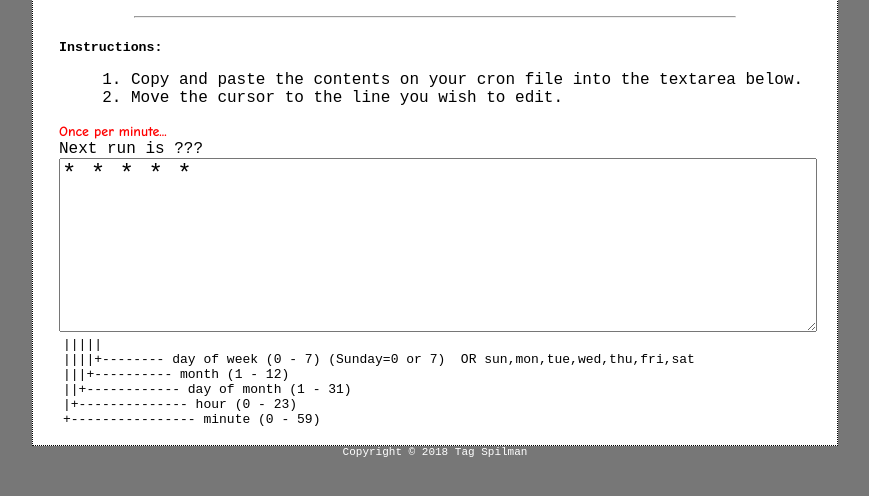
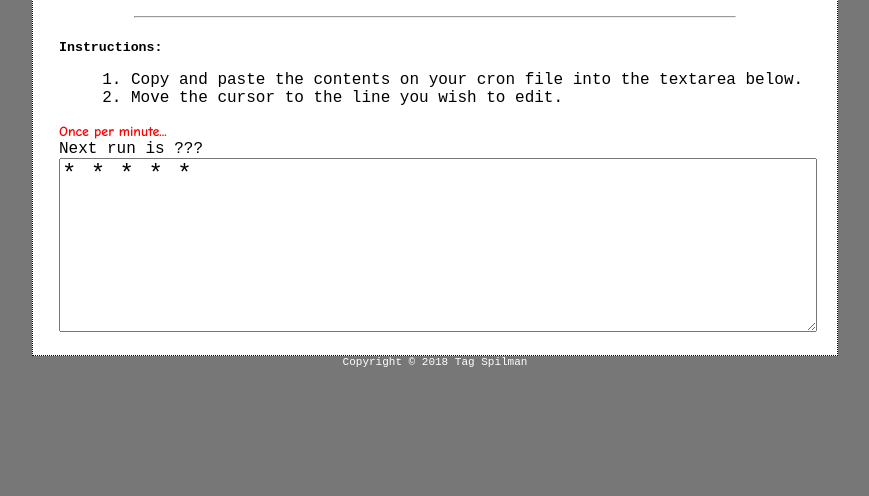
Before and after one commit to tagadvance/cron-h, a plain HTML site: page index.html in a window 1280 px wide. Shown: the part 128-624 px from the top of the page, without its empty margins (205-1074 px from the left). Drawn offline with Linux system fonts and the light colour scheme.

Commit message:
Remove #reference.

```diff
--- a/css/template.css
+++ b/css/template.css
@@ -55,12 +55,6 @@ hr {
 	font-size: 14px;
 }
 
-#reference {
-    margin-top: 0px;
-	padding-left: 4px;
-    width: 100%;
-}
-
 #crontab {
     width: 100%;
 	min-height: 7em;
--- a/index.html
+++ b/index.html
@@ -45,13 +45,6 @@
                 <textarea name="crontab" id="crontab">* * * * *</textarea>
 				<br />
             </form>
-            <pre id="reference">
-|||||
-||||+-------- day of week (0 - 7) (Sunday=0 or 7)  OR sun,mon,tue,wed,thu,fri,sat
-|||+---------- month (1 - 12)
-||+------------ day of month (1 - 31)
-|+-------------- hour (0 - 23)
-+---------------- minute (0 - 59)</pre>
         </div>
     </div>
     <div id="footer">
```
